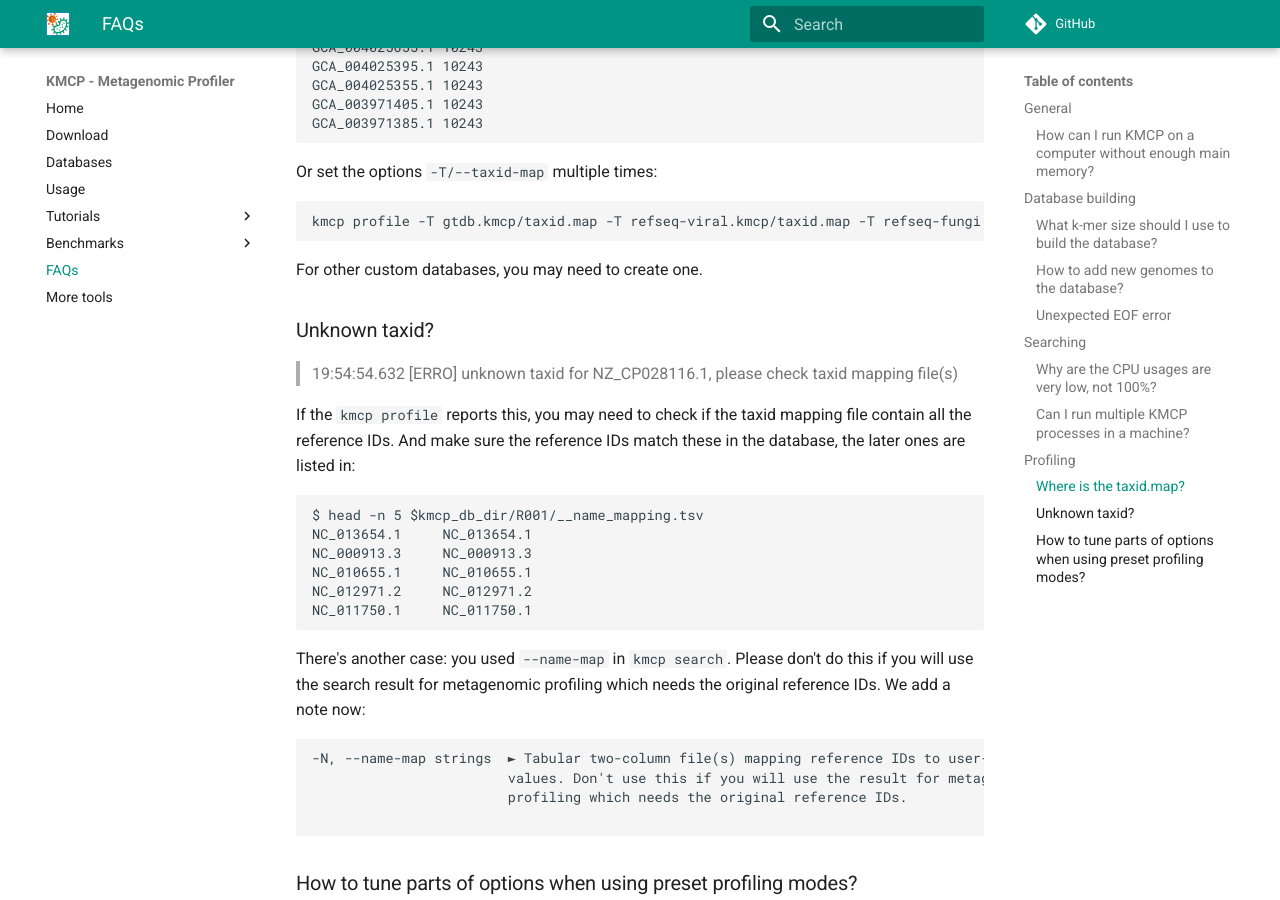
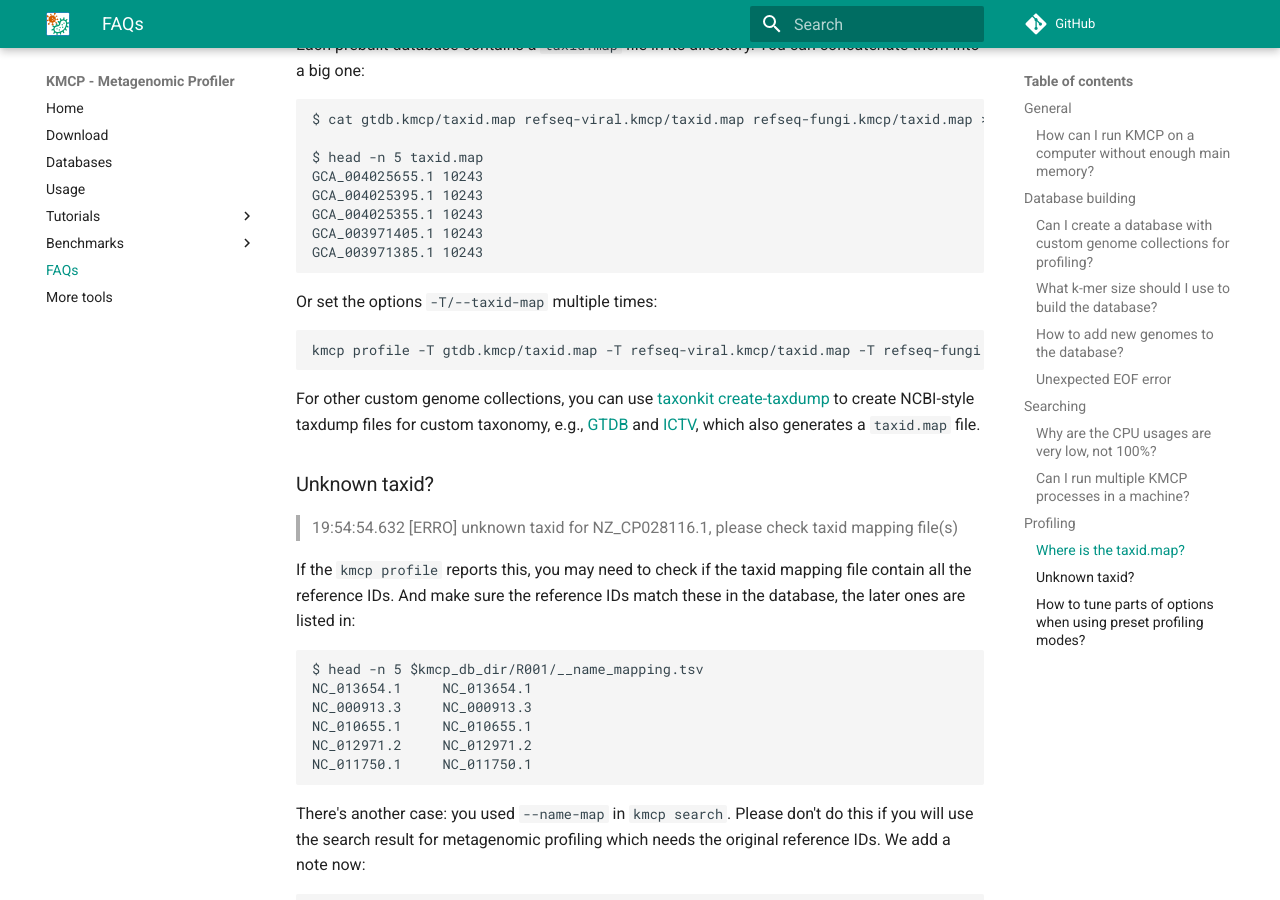
Before and after one commit to shenwei356/kmcp, an MkDocs documentation site: the page built from docs/faq.md, in a window 1280 px wide and 900 px high, scrolled down 2561 px. Built offline with MkDocs 1.6.1 and Material for MkDocs 9.7.7, drawn with Linux system fonts in a browser that asks for light colours; comment, search, counter and statistics services are not loaded; some of the changed text lies outside the part shown.

Commit message:
update docs

```diff
--- a/docs/faq.md
+++ b/docs/faq.md
@@ -19,6 +19,11 @@
 
 ## Database building
 
+### Can I create a database with custom genome collections for profiling?
+
+Yes, you can use [taxonkit create-taxdump](https://bioinf.shenwei.me/taxonkit/usage/#create-taxdump)
+to create NCBI-style taxdump files for profiling, which also generates a `taxid.map` file.
+
 ### What k-mer size should I use to build the database?
 
 Multiple k-mer sizes are supported, but one value is good enough.
@@ -31,7 +36,7 @@
 KMCP builds database very fast,
 you can either rebuilt the database after adding new genomes,
 or create a separate database with the new genomes,
-search against these databases, and [merge](/usage/#merge) the results.
+search against these databases, and [merge](/kmcp/usage/#merge) the results.
 
 ### Unexpected EOF error
 
@@ -107,7 +112,11 @@
 
     kmcp profile -T gtdb.kmcp/taxid.map -T refseq-viral.kmcp/taxid.map -T refseq-fungi.kmcp/taxid.map ...
 
-For other custom databases, you may need to create one.
+For other custom genome collections, you can use
+[taxonkit create-taxdump](https://bioinf.shenwei.me/taxonkit/usage/#create-taxdump)
+to create NCBI-style taxdump files for custom taxonomy, e.g.,
+[GTDB](https://github.com/shenwei356/gtdb-taxdump) and
+[ICTV](https://github.com/shenwei356/ictv-taxdump), which also generates a `taxid.map` file.
 
 ### Unknown taxid?
 
```
Also changed, not shown: docs/database.md (+3 -1 lines), docs/tutorial/profiling/index.md (+4 -0 lines), 1 other file.
